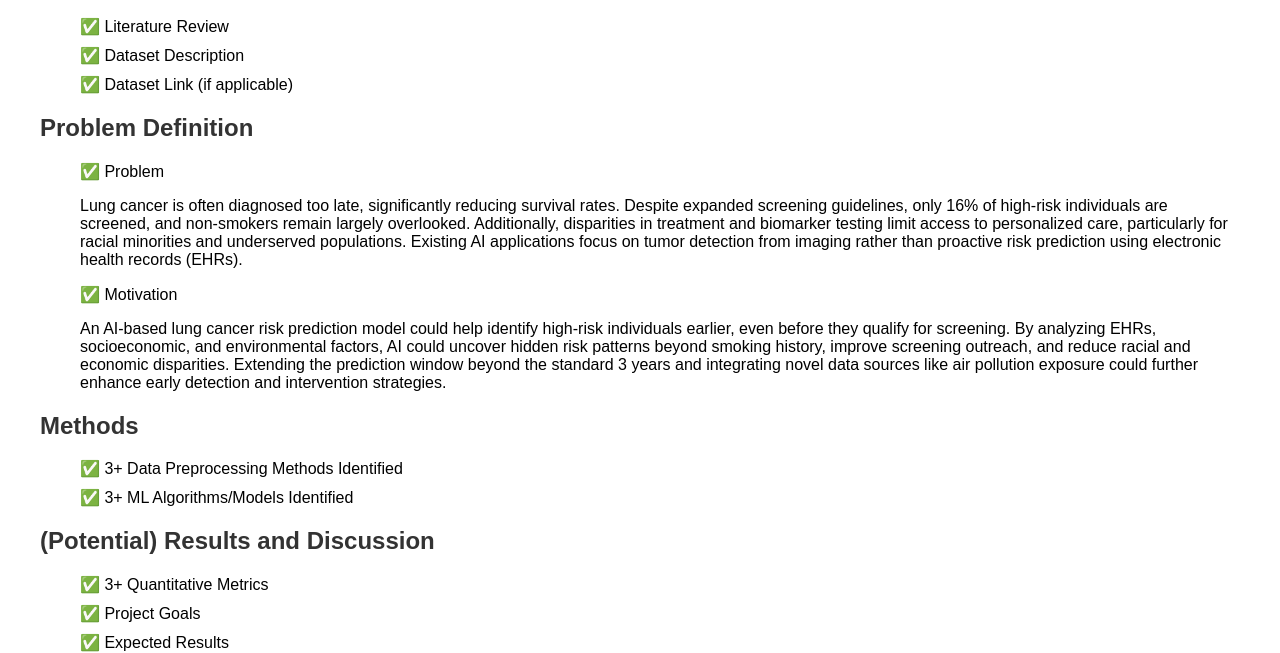
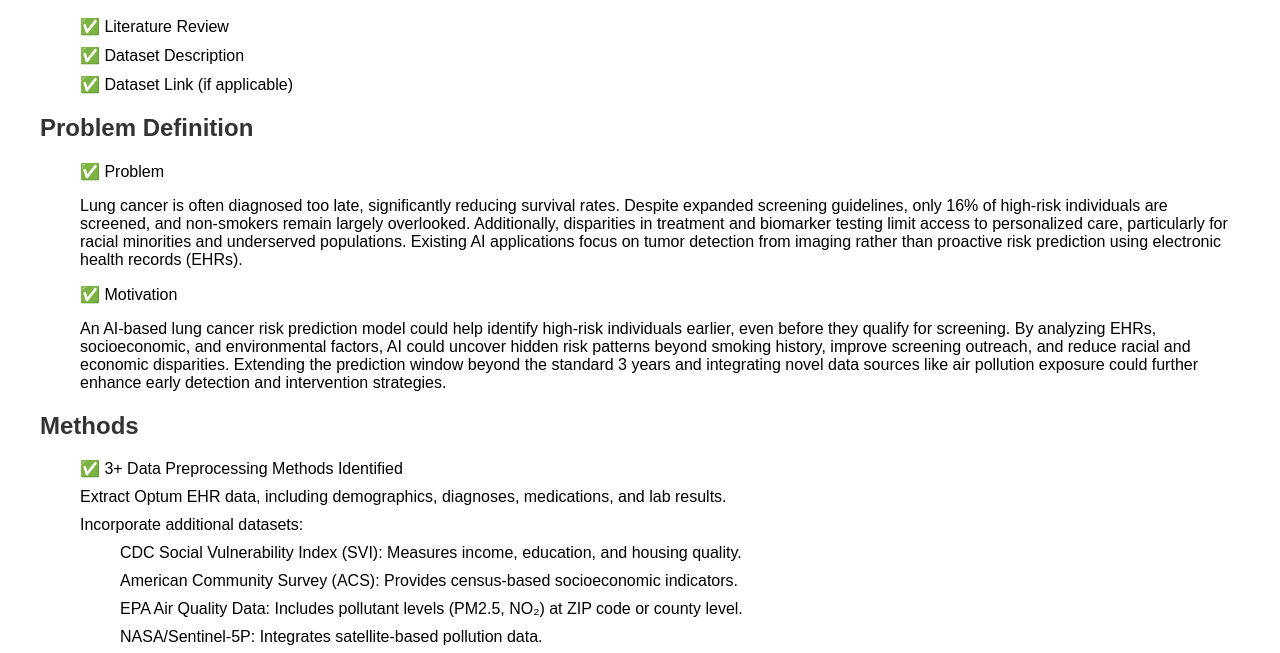
Before and after one commit to annayirp/CS7641_Project, a plain HTML site: page index.html in a window 1280 px wide. Shown: the part 151-804 px from the top of the page. Drawn offline with Linux system fonts and the light colour scheme.

Commit message:
Update index.html

```diff
--- a/index.html
+++ b/index.html
@@ -39,6 +39,17 @@
         <h2>Methods</h2>
         <ul>
             <li>✅ 3+ Data Preprocessing Methods Identified</li>
+            <li>Extract Optum EHR data, including demographics, diagnoses, medications, and lab results.</li>
+            <li>Incorporate additional datasets:
+                <ul>
+                    <li>CDC Social Vulnerability Index (SVI): Measures income, education, and housing quality.</li>
+                    <li>American Community Survey (ACS): Provides census-based socioeconomic indicators.</li>
+                    <li>EPA Air Quality Data: Includes pollutant levels (PM2.5, NO₂) at ZIP code or county level.</li>
+                    <li>NASA/Sentinel-5P: Integrates satellite-based pollution data.</li>
+                </ul>
+            </li>
+            <li>Link patient ZIP codes with socioeconomic and environmental data, applying imputation for missing values.</li>
+
             <li>✅ 3+ ML Algorithms/Models Identified</li>
         </ul>
     </section>
```
